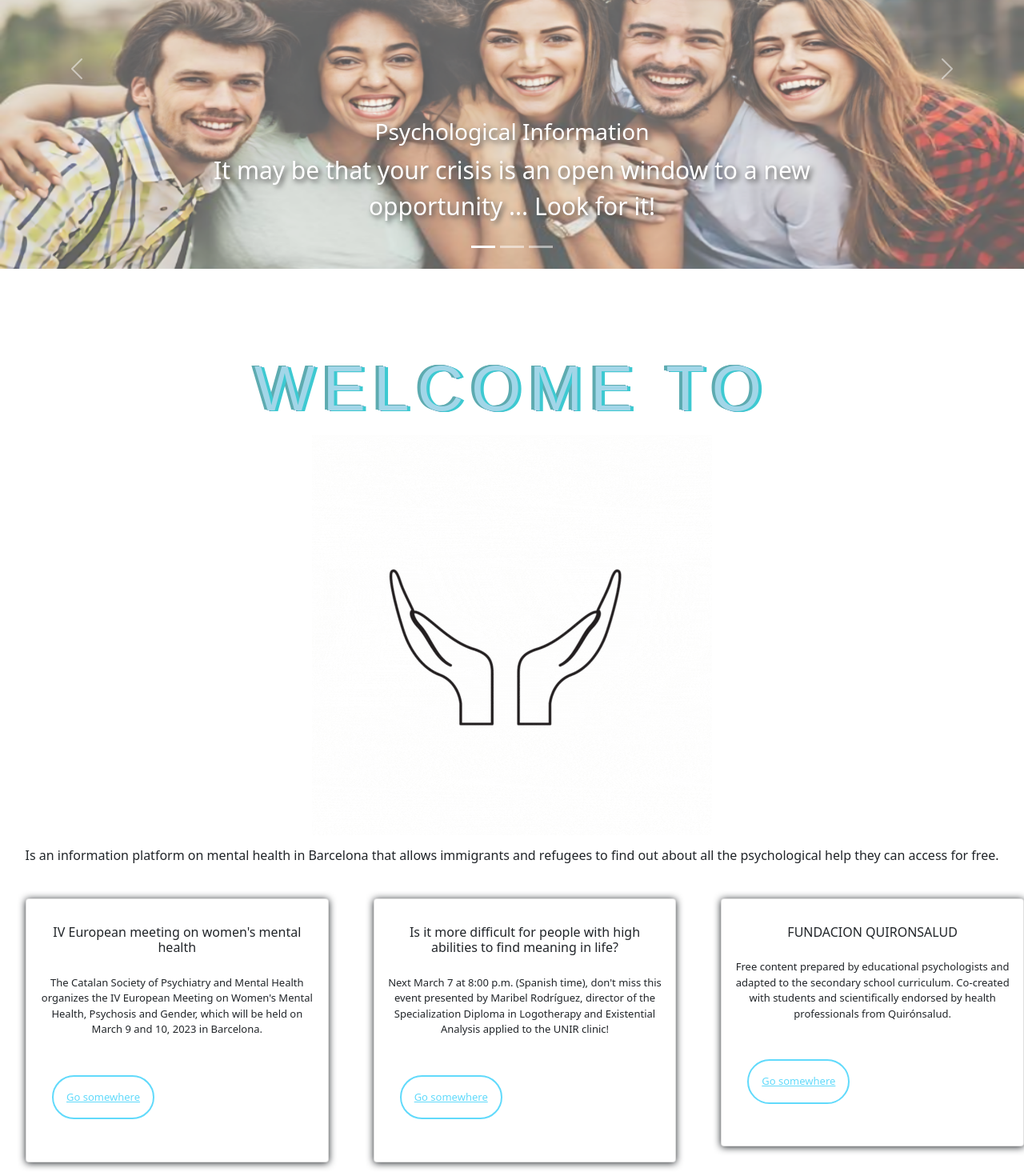
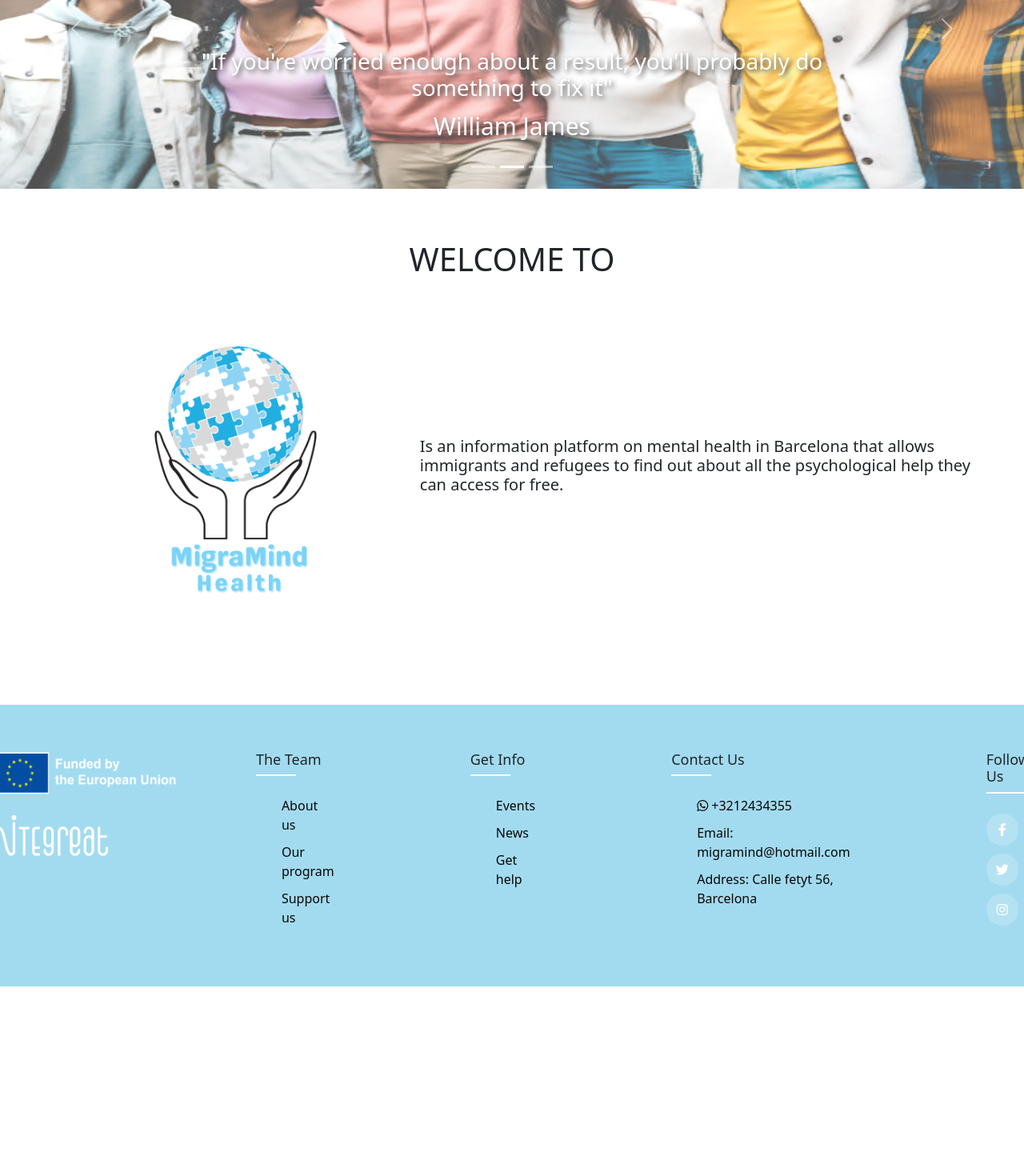
Before and after one commit to amandamov/psychosocial-resources-fe, a React (Create React App) app in the folder psychosocial-resources/: page / in a window 1280 px wide. Shown: the part 240-1710 px from the top of the page at 80% size. After the commit the page ends 1473 px from the top, so only its background shows below. Built offline with nearby package versions, Linux system fonts and the light colour scheme.

Commit message:
change home - logo. delete cards

```diff
--- a/psychosocial-resources/src/App.css
+++ b/psychosocial-resources/src/App.css
@@ -22,7 +22,7 @@
 .d-block{
   display: block;
     width: 100%;
-    height: 500px;
+    height: 400px;
 }
 .description_img1{
   font-size: 30px;
@@ -38,6 +38,11 @@
   justify-content: center;
   font-size: calc(10px + 2vmin);
   color: #61dafb;
+}
+
+.header_img {
+
+  opacity: 0.7;
 }
 
 .search-button {
--- a/psychosocial-resources/src/components/Header.js
+++ b/psychosocial-resources/src/components/Header.js
@@ -30,7 +30,7 @@ const Header = () => {
         />
         <Carousel.Caption className="description_img1">
           <h3>"If you're worried enough about a result, you'll probably do something to fix it"</h3>
-          <p>William James</p>
+          <p> William James</p>
            </Carousel.Caption>
       </Carousel.Item>
       <Carousel.Item>
--- a/psychosocial-resources/src/routes/home/Home.css
+++ b/psychosocial-resources/src/routes/home/Home.css
@@ -1,37 +1,8 @@
-
-.home {
-   text-align: center;
-}
-.header_img{
-   background-color: #8ca1ab;
-   opacity: 0.7;
-}
-/* GROW ELLIPSE BUTTON STYLES */
-.ov-btn-grow-ellipse {
-  background: #fff;
-  color: #61dafb;
-  border: 2px solid #61dafb;
-  padding: 1rem;
-  margin: 1rem;
-  border-radius: 500px;
-  position: relative;
-  z-index: 1;
-  overflow: hidden;
-  display: inline-block;
-}
-
-.titulo {
-   margin-top: 100px;
-   color: #A2D6E8;
-     font: normal 80px Varela Round, sans-serif;
-     height: 100px;
-     left: auto;
-     letter-spacing: 10px;
-     text-align: center;
-     text-transform: uppercase;
-     width: 100%;
-     animation: move linear 1000ms infinite;
-     z-index: 2
+* {
+  margin: 0;
+  padding: 0;
+  box-sizing: border-box;
+  font-family: system-ui, -apple-system;
 }
 
 .titulo{
@@ -41,6 +12,27 @@
    align-items: center;
    justify-content: space-around;
 
+}
+
+.container-home {
+  margin: 5%;
+}
+
+.migramind > img {
+  max-width: 40%;
+    height: 100%;
+}
+
+.migracode {
+  display: flex;
+  flex-direction: row;
+  align-items: center;
+}
+
+.migracode>h3 {
+  padding-left: 5%;
+  text-align: justify;
+  line-height: 1.6;
 }
 
 .animated-shadow {
@@ -55,86 +47,6 @@
      animation: move linear 2000ms infinite;
      z-index: 2
    }
-   /*Animación para rotar las sombras*/
-@keyframes move {
-  0% {
-    text-shadow:
-      4px -4px 0 #878385,
-      3px -3px 0 #878385,
-      2px -2px 0 #878385,
-      1px -1px 0 #878385,
-      -4px 4px 0 #13f1fc,
-      -3px 3px 0 #13f1fc,
-      -2px 2px 0 #13f1fc,
-      -1px 1px 0 #13f1fc
-    ;
-  }
-
-  25% {
-    text-shadow:
-      -4px -4px 0 #13f1fc,
-      -3px -3px 0 #13f1fc,
-      -2px -2px 0 #13f1fc,
-      -1px -1px 0 #13f1fc,
-      4px 4px 0 #878385,
-      3px 3px 0 #878385,
-      2px 2px 0 #878385,
-      1px 1px 0 #878385
-    ;
-  }
-  50% {
-    text-shadow:
-      -4px 4px 0 #878385,
-      -3px 3px 0 #878385,
-      -2px 2px 0 #878385,
-      -1px 1px 0 #878385,
-      4px -4px 0 #13f1fc,
-      3px -3px 0 #13f1fc,
-      2px -2px 0 #13f1fc,
-      1px -1px 0 #13f1fc
-    ;
-  }
-
-  75% {
-    text-shadow:
-      4px 4px 0 #13f1fc,
-      3px 3px 0 #13f1fc,
-      2px 2px 0 #13f1fc,
-      1px 1px 0 #13f1fc,
-      -4px -4px 0 #878385,
-      -3px -3px 0 #878385,
-      -2px -2px 0 #878385,
-      -1px -1px 0 #878385
-    ;
-  }
-  100% {
-    text-shadow:
-      4px -4px 0 #878385,
-      3px -3px 0 #da0641,
-      2px -2px 0 #da0641,
-      1px -1px 0 #da0641,
-      -4px 4px 0 #13f1fc,
-      -3px 3px 0 #13f1fc,
-      -2px 2px 0 #13f1fc,
-      -1px 1px 0 #13f1fc
-    ;
-  }
-}
-
-
-.card {
-   box-shadow: 0 1px 10px;
-   border-radius: 1%;
-   display: flex;
-   flex-direction: column;
-   justify-content: space-between;
-   cursor: pointer;
-   transition: transform 200ms ease-in;
-   margin-bottom: 2rem;
-   margin-left: 2rem;
-   padding-bottom: 15px;
-}
-
 
 .card-body{
    height: rem;
@@ -144,9 +56,7 @@
 }
 
 .card-title{
-   padding: 1rem;
-   text-align: center;
-   font-size: medium;
+   font-size:large;
 }
 
 .card-text{
--- a/psychosocial-resources/src/routes/home/Home.js
+++ b/psychosocial-resources/src/routes/home/Home.js
@@ -1,65 +1,27 @@
 /* eslint-disable jsx-a11y/anchor-is-valid */
 /* eslint-disable jsx-a11y/alt-text */
 // import { useNavigate } from 'react-router-dom'
-import Migramind from '../../img/OFICIAL.gif';
+import Migramind from '../../img/MigraMind.png';
 import './Home.css'
 import Header from '../../components/Header';
 
 
 const Home = () => {
-    // const navigate = useNavigate();
-
-    // const navigateToEvents = () => {
-    //     navigate('events')
-    // }
 
     return (
-        <div>
-            <div className='home'>
-                <Header />
-                <h1 class="titulo">
-                    WELCOME to
-                </h1>
-                <img src={Migramind} />
-                <h5 class="card-title">
+          <div >
+            <Header />
+
+                <div className="container-home">
+                  <h1 className='titulo'>WELCOME TO</h1>
+                  <div className="migracode">
+                <img src={Migramind}/>
+                <h5>
                 Is an information platform on mental health in Barcelona that allows immigrants and refugees to find out about all the psychological help they can access for free.
                 </h5>
-
             </div>
-            <div class="row">
-  <div class="col-sm-4">
-    <div class="card">
-      <div class="card-body">
-        <h5 class="card-title">IV European meeting on women's mental health</h5>
-        <p class="card-text">The Catalan Society of Psychiatry and Mental Health organizes the IV European Meeting on Women's Mental Health, Psychosis and Gender, which will be held on March 9 and 10, 2023 in Barcelona.</p>
-        <a class="ov-btn-grow-ellipse" target="blank" href="https://www.wmhbarcelona.com/" >Go somewhere</a>
-      </div>
-    </div>
-  </div>
-  <div class="col-sm-4">
-    <div class="card">
-      <div class="card-body">
-        <h5 class="card-title">Is it more difficult for people with high abilities to find meaning in life?</h5>
-        <p class="card-text">Next March 7 at 8:00 p.m. (Spanish time), don't miss this event presented by Maribel Rodríguez, director of the Specialization Diploma in Logotherapy and Existential Analysis applied to the UNIR clinic!</p>
-        <a  class="ov-btn-grow-ellipse" target="blank" href="https://www.unir.net/evento/openclass/sentido-de-la-vida-altas-capacidades/?utm_campaign=psiquiatria" >Go somewhere</a>
-      </div>
-    </div>
-  </div>
-  <div class="col-sm-4">
-    <div class="card">
-      <div class="card-body">
-        <h5 class="card-title">FUNDACION QUIRONSALUD</h5>
-        <p class="card-text">Free content prepared by educational psychologists and adapted to the secondary school curriculum. Co-created with students and scientifically endorsed by health professionals from Quirónsalud.</p>
-        <a class="ov-btn-grow-ellipse" target="blank"href="https://stayhealthyaulavirtual.es/tematicas-educativas/">Go somewhere</a>
-      </div>
-    </div>
-  </div>
-</div>
-            {/* <button onClick={navigateToEvents}>
-                Events
-            </button> */}
-        </div>
+            </div>
+            </div>
     );
 };
-
 export default Home;
--- a/psychosocial-resources/src/routes/psychology/Psychology.css
+++ b/psychosocial-resources/src/routes/psychology/Psychology.css
@@ -2,6 +2,7 @@
 .page {
     display: flex;
     flex-direction: row;
+    padding: 0%;
 }
 
 .main {
--- a/psychosocial-resources/src/routes/psychology/Psychology.js
+++ b/psychosocial-resources/src/routes/psychology/Psychology.js
@@ -4,9 +4,10 @@ import './Psychology.css'
 const Psychology = () => {
     return(
         <div>
-            <div className="page">
-                <main className="main">
+            <div className="page" >
+                <main className="main" >
                     <img src={Psy} />
+                    <h3 align="center">Important information</h3>
                     <div className="card-bottom">
                         <div className='card-main'>
                             <h3 align="center">Why is psychology important?</h3>
@@ -17,11 +18,11 @@ const Psychology = () => {
                             <h3 align="center">Advantages of seeing a psychologist</h3>
                             <p>Imagine being able to dialogue and receive help without judging. The psychologist is a qualified professional, capable of listening to the patient in a neutral way, establishing a relationship based on respectful dialogue, with the aim of establishing mechanisms to develop their emotional state or solutions to reduce their mental suffering.</p>
                             <a class="ov-btn-grow-ellipse" target="blank" href='https://mejorconsalud.as.com/7-motivos-ir-al-psicologo/'>More info</a>
-                        </div>
+                            </div>
                     </div>
                 </main>
                 <div className="sidebar">
-                    <h3 align="center">Important information</h3>
+                    <h3 align="center">EVENTS</h3>
                     <div className='card-side'>
                         <h3 align="center">October 10th. World Mental Health Day (WHO)</h3>
                         <p>Its objectives are to raise awareness in society about mental disorders, fight against the stigmatization suffered by affected people and promote initiatives that improve care.</p>
```
Also changed, not shown: psychosocial-resources/src/img/ayuntamiento.jpg (deleted), psychosocial-resources/src/img/barcelona.jpg (deleted).
